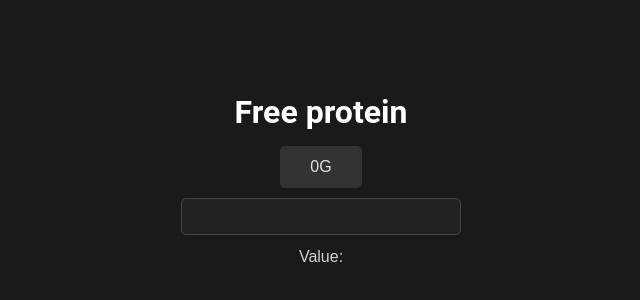
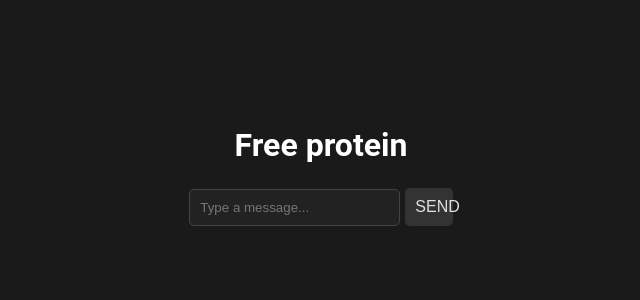
Before and after one commit to alessandrofelici/Fluent, a React (Vite) app in the folder Fluent/: page / in a window 1280 px wide. Shown: the part 222-522 px from the top of the page, without its empty margins (319-959 px from the left). Built offline with nearby package versions, Linux system fonts and the light colour scheme.

Commit message:
Adds text conversation between user and AI

```diff
--- a/Fluent/package.json
+++ b/Fluent/package.json
@@ -9,6 +9,7 @@
     "preview": "vite preview"
   },
   "dependencies": {
+    "axios": "^1.7.9",
     "react": "^18.2.0",
     "react-dom": "^18.2.0"
   },
--- a/Fluent/src/App.tsx
+++ b/Fluent/src/App.tsx
@@ -1,28 +1,51 @@
 import { useState } from 'react'
+import axios from 'axios'
 import './App.css'
 
+interface Message {
+  role: 'user' | 'assistant';
+  content: string;
+}
+
 function App() {
-  const [value, setValue] = useState('');
-  const [count, setCount] = useState(0)
+  const [input, setInput] = useState<string>('');
+  const [messages, setMessages] = useState<Message[]>([]);
+  const [count, setCount] = useState(0);
+
+  const handleSend = async () => {
+    if (!input.trim()) return;
+
+    setMessages((prev) => [...prev, { role: 'user', content: input }]);
+    setInput('');
+
+    try {
+      const response = await axios.post<{ reply: string }>('http://localhost:500/chat', {message: input,});
+
+      const reply = response.data.reply;
+      setMessages((prev) => [...prev, { role: 'assistant', content: reply}]);
+    } catch (error) {
+      console.error('Error seding message:', error);
+      setMessages((prev) => [...prev, { role: 'assistant', content: 'Failed to get response from AI.' },
+      ]);
+    }
+  };
 
   function handleClick() {
     setCount(count+1);
   }
 
-  function handleChange(event: React.ChangeEvent<HTMLInputElement>) {
-    setValue(event.target.value);
-  }
-
   return (
     <div>
       <h1>Free protein</h1>
-      <button type="button" onClick={() => handleClick()}>
-        {count}g
+      <div>
+        {messages.map((msg, index) => (<div key={index} style={{textAlign: msg.role === 'user' ? 'right' : 'left', marginBottom: '10px',}}> <strong>{msg.role === 'user' ? 'you': 'AI'}:</strong> {msg.content} </div>))}
+      </div>
+      <input type="text" value={input} onChange={(e) => setInput(e.target.value)} onKeyPress={(e) => e.key === 'Enter' && handleSend()} style={{ width: '80%', padding: '10px' }} placeholder="Type a message..."/>
+      <button onClick={handleSend} style={{ width: '18%', padding: '10px', marginLeft: '2%' }}>
+        send
       </button>
-      <input type="text" value={value} onChange={(value) => handleChange(value)} />
-      <p>Value: {value}</p>
     </div>
-  )
+  );
 }
 
 export default App
```
Also changed, not shown: 1 other file (tests, documents, lock files or other folders).
